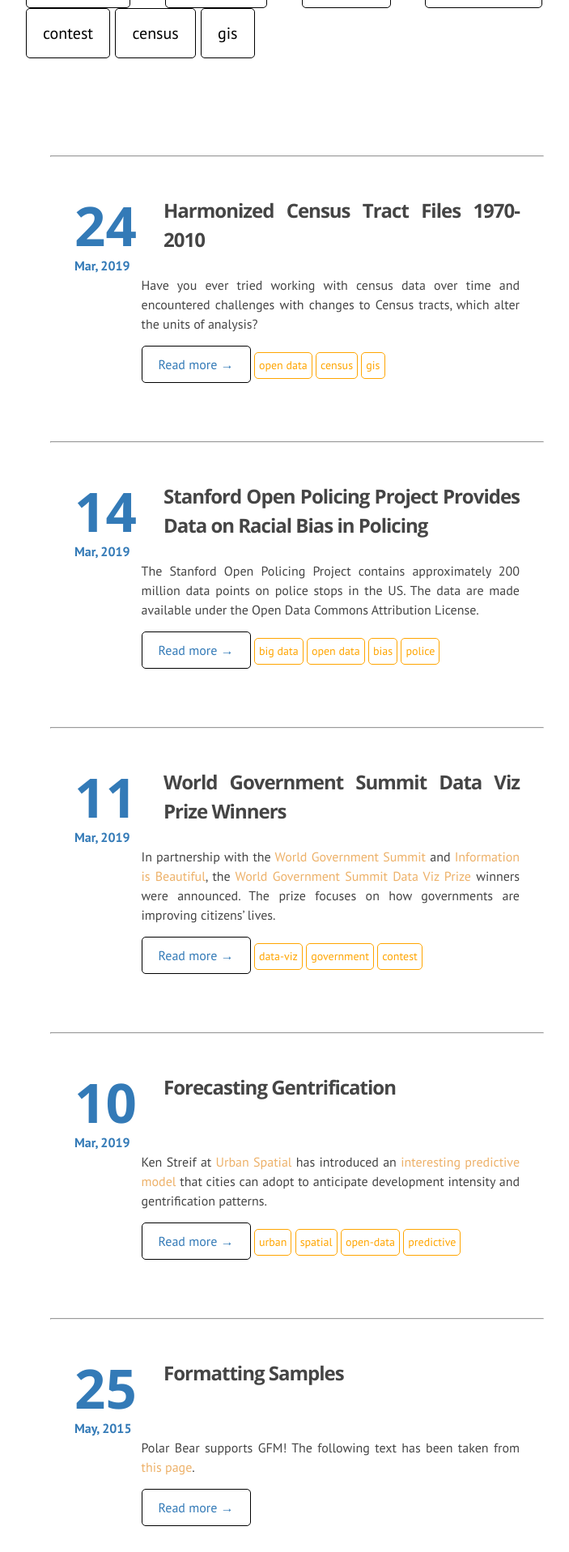
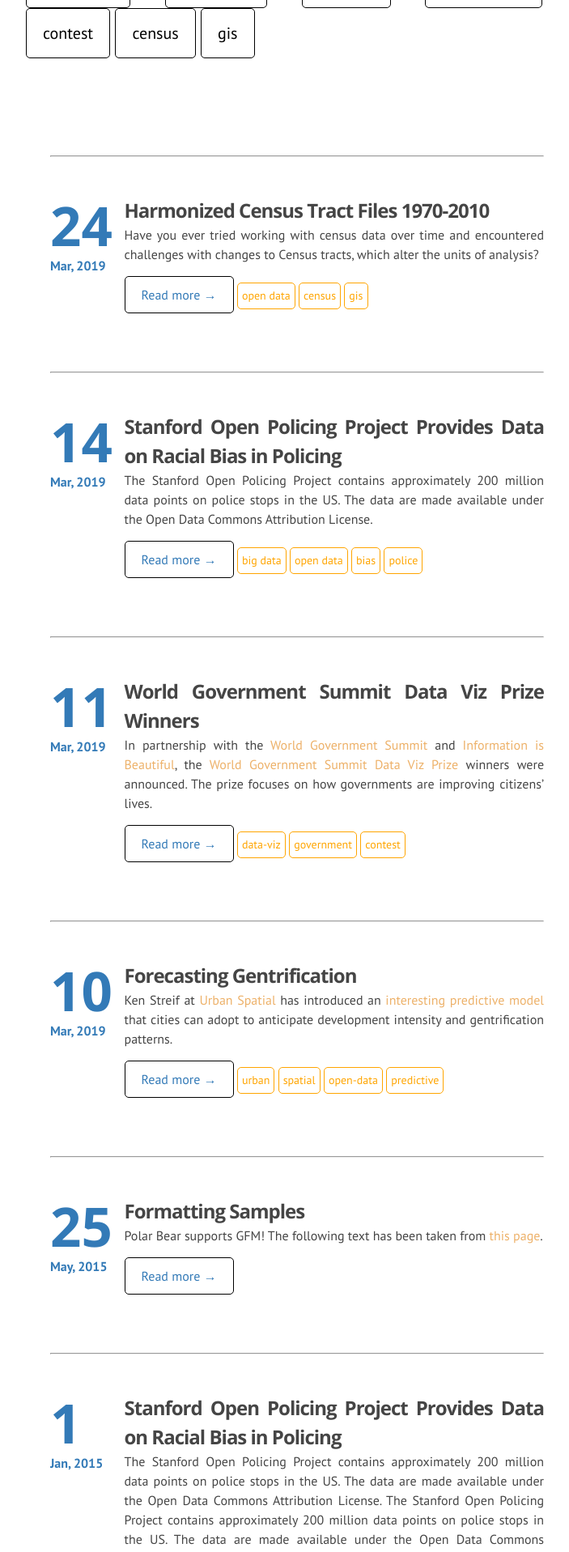
Before and after one commit to DS4PS/ds4ps.github.io, a Jekyll site: the page built from index.md, in a window 1280 px wide. Shown: the part 1136-3053 px from the top of the page at 81% size, without its empty margins (288-991 px from the left). Built offline with Jekyll 4.4.1, drawn with Linux system fonts in a browser that asks for light colours; nearby versions of some CDN libraries; library files that are not in the unit come from our copies.

Commit message:
Update index.html

```diff
--- a/_layouts/index.html
+++ b/_layouts/index.html
@@ -18,10 +18,11 @@ layout: default
 
 .wrapper {
   /* overflow:hidden; */
+  padding: 0px;
 }
 .wrapper div {
    /* min-width: 90px; */
-   /* padding: 10px; */
+   /* padding: 0px; */
 }
 
 @media screen and (max-width: 400px) {
@@ -112,12 +113,12 @@ layout: default
 
         <div class="wrapper">
 
-        <div id="one" style="float:left;width:20%">
+        <div id="one" style="float:left;width:15%">
             <span class="date_day">{{ post.date | date: "%-d" }}</span><br>
             <span style="color:#337ab7;font-weight:bold;">{{ post.date | date: "%b, %Y" }}</span><br>
         </div>
 
-        <div id="two" style = "float:left;width:80%">
+        <div id="two" style = "float:left;width:85%">
             <a class = "post-css" href="{{ post.url | prepend: site.baseurl }}">
             <h4>{{ post.title }}</h4>
             </a>
```
